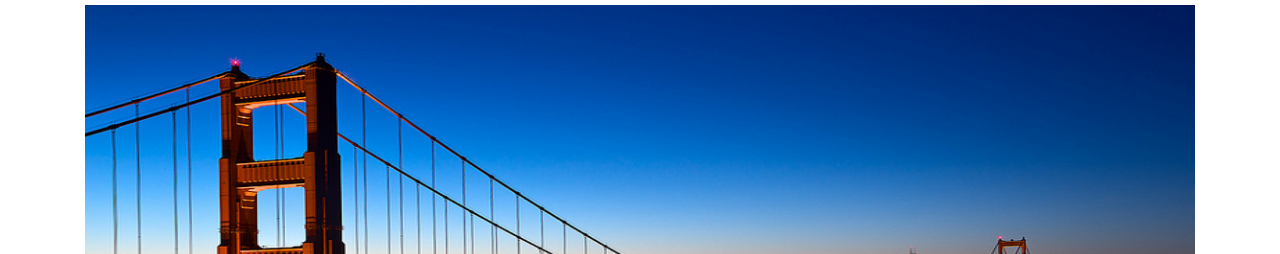
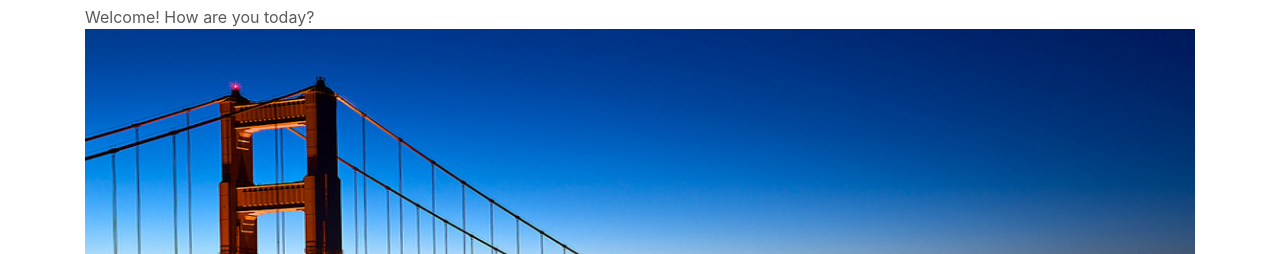
Before and after one commit to Somtida/page, a plain HTML site: page index.html in a window 1280 px wide. Shown: the part 171-425 px from the top of the page. Drawn offline with nearby package versions, Linux system fonts and the light colour scheme; some packages are replaced by stand-ins of ours.

Commit message:
Update index.html

```diff
--- a/index.html
+++ b/index.html
@@ -39,6 +39,7 @@
 
     <div class="container">
       <div ng-controller="MainCtrl">
+        {{message}}
         <div ng-view>
 
         </div>
```
